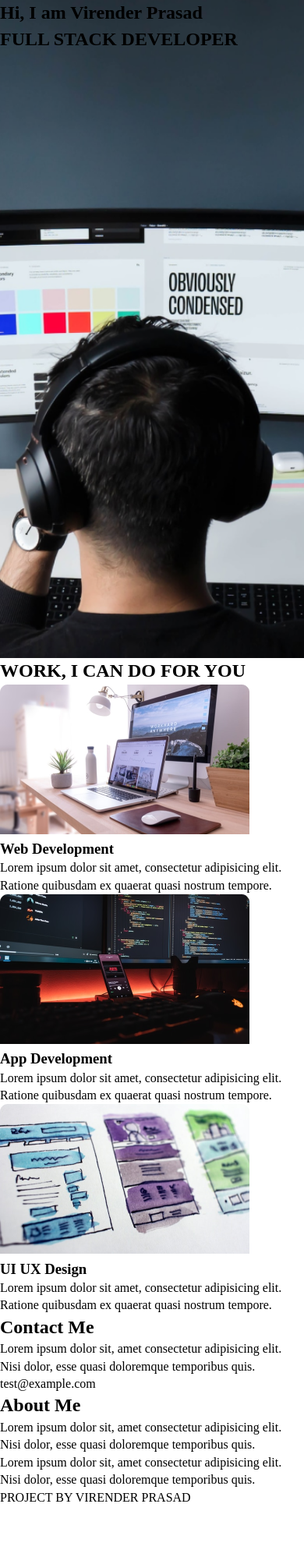
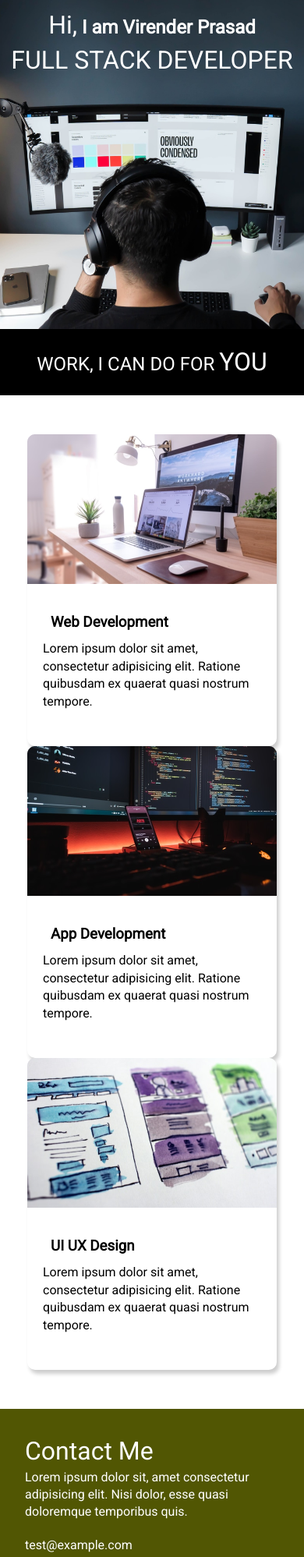
Before and after one commit to Virenishere/developer-landing-page-proj-3, a plain HTML site: page index.html in a window 390 px wide. Shown: the top 1997 px of the page at 78% size. Before the commit the page ends 1932 px from the top, so only its background shows below. Drawn offline with Linux system fonts and the light colour scheme.

Commit message:
Adding complete code of HTML and CSS

```diff
--- a/index.html
+++ b/index.html
@@ -4,6 +4,12 @@
     <meta charset="UTF-8" />
     <meta name="viewport" content="width=device-width, initial-scale=1.0" />
     <title>Developer Landing Page</title>
+    <link rel="preconnect" href="https://fonts.googleapis.com" />
+    <link rel="preconnect" href="https://fonts.gstatic.com" crossorigin />
+    <link
+      href="https://fonts.googleapis.com/css2?family=Roboto&display=swap"
+      rel="stylesheet"
+    />
     <link rel="stylesheet" href="style.css" />
   </head>
   <body>
--- a/style.css
+++ b/style.css
@@ -8,6 +8,7 @@ html,
 body {
   line-height: 1.4;
   font-weight: 300;
+  font-family: "Roboto", sans-serif;
 }
 
 .main_section {
@@ -15,4 +16,132 @@ body {
   min-height: 100vh;
   background-position: center;
   background-size: cover;
+  background-repeat: no-repeat;
 }
+
+.text_container {
+  color: white;
+  max-width: 900px;
+  margin: 0 auto;
+  padding-top: 64px;
+  padding-left: 16px;
+}
+
+.lg_text {
+  font-size: 72px;
+  font-weight: 400;
+}
+
+.black_box {
+  background-color: #000;
+  padding: 20px;
+}
+
+.black_box h2 {
+  font-weight: 300;
+  color: white;
+  font-size: 72px;
+  text-align: center;
+}
+
+.black_box h2 span {
+  font-weight: 400;
+  font-size: 96px;
+}
+.work {
+  display: grid;
+  grid-template-columns: repeat(auto-fit, minmax(320px, 1fr));
+  max-width: 1100px;
+  margin: 50px auto;
+}
+.grid {
+  display: flex;
+  gap: 20px;
+  justify-content: center;
+  align-items: center;
+}
+.card {
+  max-width: 320px;
+  height: 400px;
+  border-radius: 10px;
+  box-shadow: 3px 5px 5px rgba(1, 1, 1, 0.2);
+  transition: 0.2s ease-in-out;
+}
+.card:hover {
+  transform: scale(1.04);
+  box-shadow: 3px 5px 5px rgba(1, 1, 1, 0.3);
+  transition: 0.2s ease-in-out;
+}
+
+.card_content {
+  padding: 20px;
+}
+
+.card_content h3 {
+  margin: 10px;
+}
+
+.bottom_section {
+  display: flex;
+}
+.contact {
+  background-color: #515603;
+}
+.about {
+  background-color: #722300;
+}
+
+.contact,
+.about {
+  min-height: 300px;
+  padding: 32px;
+  color: white;
+}
+
+.contact h2,
+.about h2 {
+  font-size: 64px;
+  font-weight: 300;
+}
+
+.contact p,
+.about p {
+  margin-bottom: 20px;
+}
+
+footer {
+  text-align: center;
+  background-color: #000;
+  color: white;
+  font-size: 20px;
+}
+@media (max-width: 786px) {
+  .main_section {
+    min-height: 50vh;
+  }
+  .text_container {
+    padding: 10px 0;
+    text-align: center;
+  }
+  .lg_text {
+    font-size: 32px;
+  }
+  .black_box h2 {
+    font-size: 24px;
+  }
+  .black_box h2 span {
+    font-weight: 400;
+    font-size: 32px;
+  }
+  .bottom_section {
+    flex-direction: column;
+  }
+  h1 {
+    font-size: 32px;
+  }
+
+  .about h2,
+  .contact h2 {
+    font-size: 32px;
+  }
+}
```
